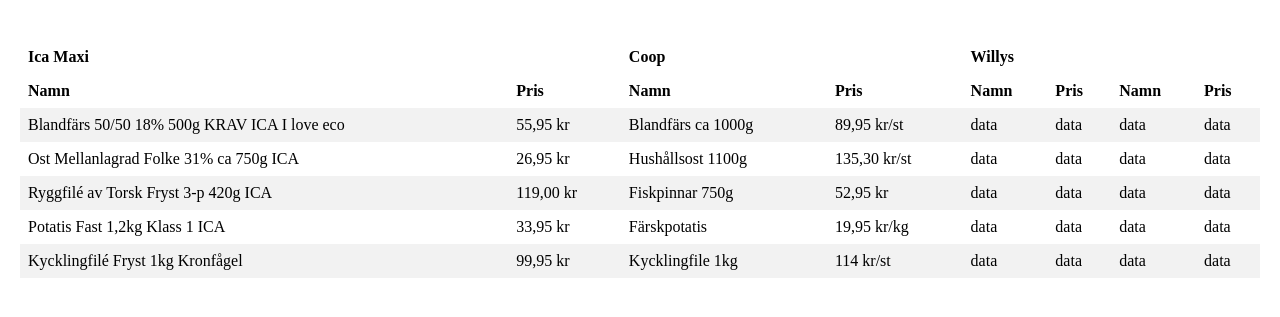
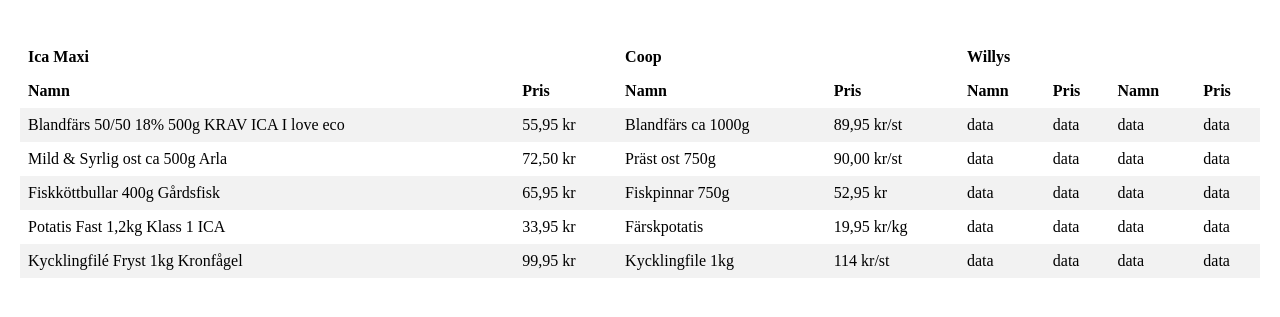
Before and after one commit to JuliaB-dotcom/first-web-scraper, a Flask app: page / in a window 1280 px wide. Shown: the part 249-566 px from the top of the page. Run offline with Flask 3, Linux system fonts and the light colour scheme.

Commit message:
Updated Maxi data

```diff
--- a/app.py
+++ b/app.py
@@ -13,6 +13,7 @@
 
        # update_maxi_data()
         update_coop_data()
+        update_maxi_data()
 
         return render_template("index.html")
 
--- a/coop.py
+++ b/coop.py
@@ -6,8 +6,8 @@
   mince_coop_name = 'Blandfärs ca 1000g'
   mince_coop_price = '89,95 kr/st'
 
-  cheese_coop_name = 'Hushållsost 1100g'
-  cheese_coop_price = '135,30 kr/st'
+  cheese_coop_name = 'Präst ost 750g'
+  cheese_coop_price = '90,00 kr/st'
 
   fish_coop_name = 'Fiskpinnar 750g'
   fish_coop_price = '52,95 kr'
--- a/ica_maxi.py
+++ b/ica_maxi.py
@@ -3,30 +3,21 @@
 
 def update_maxi_data():
 
-  ica_maxi_mince = requests.get('https://handlaprivatkund.ica.se/stores/1004219/search?q=blandf%C3%A4rs&sortBy=favorite')
-  soup_maxi_mince = BeautifulSoup(ica_maxi_mince.text, 'lxml')
-  mince_maxi_name = soup_maxi_mince.find('h3', class_ = '_text_f6lbl_1 _text--m_f6lbl_23').text
-  mince_maxi_price = soup_maxi_mince.find('span', class_ = '_text_f6lbl_1 _text--m_f6lbl_23 utils__PriceText-sc-1fkdssq-0 ifeOmJ').text
 
-  ica_maxi_cheese = requests.get('https://handlaprivatkund.ica.se/stores/1004219/search?q=ost&sortBy=favorite')
-  soup_maxi_cheese = BeautifulSoup(ica_maxi_cheese.text, 'lxml')
-  cheese_maxi_name = soup_maxi_cheese.find('h3', class_ = '_text_f6lbl_1 _text--m_f6lbl_23').text
-  cheese_maxi_price = soup_maxi_cheese.find('span', class_ = '_text_f6lbl_1 _text--m_f6lbl_23 utils__PriceText-sc-1fkdssq-0 ifeOmJ').text
+  mince_maxi_name = 'Blandfärs 50/50 18% 500g KRAV ICA I love eco'
+  mince_maxi_price = '55,95 kr'
 
-  ica_maxi_fish = requests.get('https://handlaprivatkund.ica.se/stores/1004219/search?q=fisk&sortBy=favorite')
-  soup_maxi_fish = BeautifulSoup(ica_maxi_fish.text, 'lxml')
-  fish_maxi_name = soup_maxi_fish.find('h3', class_ = '_text_f6lbl_1 _text--m_f6lbl_23').text
-  fish_maxi_price = soup_maxi_fish.find('span', class_ = '_text_f6lbl_1 _text--m_f6lbl_23 utils__PriceText-sc-1fkdssq-0 ifeOmJ').text
+  cheese_maxi_name = 'Mild & Syrlig ost ca 500g Arla'
+  cheese_maxi_price = '72,50 kr'
 
-  ica_maxi_potato = requests.get('https://handlaprivatkund.ica.se/stores/1004219/search?q=Fast%20Potatis&sortBy=favorite')
-  soup_maxi_potato = BeautifulSoup(ica_maxi_potato.text, 'lxml')
-  potato_maxi_name = soup_maxi_potato.find('h3', class_ = '_text_f6lbl_1 _text--m_f6lbl_23').text
-  potato_maxi_price = soup_maxi_potato.find('span', class_ = '_text_f6lbl_1 _text--m_f6lbl_23 utils__PriceText-sc-1fkdssq-0 ifeOmJ').text
+  fish_maxi_name = 'Fiskköttbullar 400g Gårdsfisk'
+  fish_maxi_price = '65,95 kr'
 
-  ica_maxi_chicken = requests.get('https://handlaprivatkund.ica.se/stores/1004219/categories/k%C3%B6tt-f%C3%A5gel-fisk/kyckling-f%C3%A5gel/kycklingfil%C3%A9/kycklingfil%C3%A9-fryst/5467bd65-83ff-46f1-89e0-9ced80fbd757?sortBy=favorite')
-  soup_maxi_chicken = BeautifulSoup(ica_maxi_chicken.text, 'lxml')
-  chicken_maxi_name = soup_maxi_chicken.find('h3', class_ = '_text_f6lbl_1 _text--m_f6lbl_23').text
-  chicken_maxi_price = soup_maxi_chicken.find('span', class_ = '_text_f6lbl_1 _text--m_f6lbl_23 utils__PriceText-sc-1fkdssq-0 ifeOmJ').text
+  potato_maxi_name = 'Potatis Fast 1,2kg Klass 1 ICA'
+  potato_maxi_price = '33,95 kr'
+
+  chicken_maxi_name = 'Kycklingfilé Fryst 1kg Kronfågel'
+  chicken_maxi_price = '99,95 kr'
 
 # Reading existing HTML file
   file_path = 'templates/index.html'
--- a/templates/index.html
+++ b/templates/index.html
@@ -29,7 +29,7 @@
 <th scope="col">Namn</th>
 <th scope="col">Pris</th>
 </tr><tr class="tr-div">
-<td id="maxi_mince_name">Blandfärs 50/50 18% 500g KRAV ICA I love eco</td>
+<td id="maxi_mince_name" src="https://handlaprivatkund.ica.se/stores/1004219/search?q=blandf%C3%A4rs&amp;sortBy=favorite">Blandfärs 50/50 18% 500g KRAV ICA I love eco</td>
 <td id="maxi_mince_price">55,95 kr</td>
 <td id="coop_mince_name" src="https://www.coop.se/handla/sok/?q=blandf%C3%A4rs">Blandfärs ca 1000g</td>
 <td id="coop_mince_price">89,95 kr/st</td>
@@ -39,39 +39,39 @@
 <td>data</td>
 </tr>
 <tr>
-<td id="maxi_cheese_name">Ost Mellanlagrad Folke 31% ca 750g ICA</td>
-<td id="maxi_cheese_price">26,95 kr</td>
-<td id="coop_cheese_name"></td>
-<td id="coop_cheese_price"></td>
+<td id="maxi_cheese_name" src="https://handlaprivatkund.ica.se/stores/1004219/search?q=ost%20arla">Mild &amp; Syrlig ost ca 500g Arla</td>
+<td id="maxi_cheese_price">72,50 kr</td>
+<td id="coop_cheese_name" src="https://www.coop.se/handla/sok/?q=ost+arla">Präst ost 750g</td>
+<td id="coop_cheese_price">90,00 kr/st</td>
 <td>data</td>
 <td>data</td>
 <td>data</td>
 <td>data</td>
 </tr>
 <tr>
-<td id="maxi_fish_name">Ryggfilé av Torsk Fryst 3-p 420g ICA</td>
-<td id="maxi_fish_price">119,00 kr</td>
-<td id="coop_fish_name" src="https://www.coop.se/handla/sok/?q=fisk"></td>
-<td id="coop_fish_price"></td>
+<td id="maxi_fish_name" src="https://handlaprivatkund.ica.se/stores/1004219/search?q=fisk&amp;sortBy=favorite">Fiskköttbullar 400g Gårdsfisk</td>
+<td id="maxi_fish_price">65,95 kr</td>
+<td id="coop_fish_name" src="https://www.coop.se/handla/sok/?q=fisk">Fiskpinnar 750g</td>
+<td id="coop_fish_price">52,95 kr</td>
 <td>data</td>
 <td>data</td>
 <td>data</td>
 <td>data</td>
 </tr>
 <tr>
-<td id="maxi_potato_name">Potatis Fast 1,2kg Klass 1 ICA</td>
+<td id="maxi_potato_name" src="https://handlaprivatkund.ica.se/stores/1004219/search?q=Fast%20Potatis&amp;sortBy=favorite">Potatis Fast 1,2kg Klass 1 ICA</td>
 <td id="maxi_potato_price">33,95 kr</td>
-<td id="coop_potato_name" src="https://www.coop.se/handla/sok/?q=potatis"></td>
-<td id="coop_potato_price"></td>
+<td id="coop_potato_name" src="https://www.coop.se/handla/sok/?q=potatis">Färskpotatis</td>
+<td id="coop_potato_price">19,95 kr/kg</td>
 <td>data</td>
 <td>data</td>
 <td>data</td>
 <td>data</td>
 </tr>
-<td id="maxi_chicken_name">Kycklingfilé Fryst 1kg Kronfågel</td>
+<td id="maxi_chicken_name" src="https://handlaprivatkund.ica.se/stores/1004219/categories/k%C3%B6tt-chark-f%C3%A5gel/kyckling-f%C3%A5gel/kycklingfil%C3%A9/kycklingfil%C3%A9-fryst/5467bd65-83ff-46f1-89e0-9ced80fbd757?sortBy=favorite">Kycklingfilé Fryst 1kg Kronfågel</td>
 <td id="maxi_chicken_price">99,95 kr</td>
-<td id="coop_chicken_name" src="https://www.coop.se/handla/sok/?q=kyckling"></td>
-<td id="coop_chicken_price"></td>
+<td id="coop_chicken_name" src="https://www.coop.se/handla/sok/?q=kyckling">Kycklingfile 1kg</td>
+<td id="coop_chicken_price">114 kr/st</td>
 <td>data</td>
 <td>data</td>
 <td>data</td>
```
Also changed, not shown: willys.py (added).
